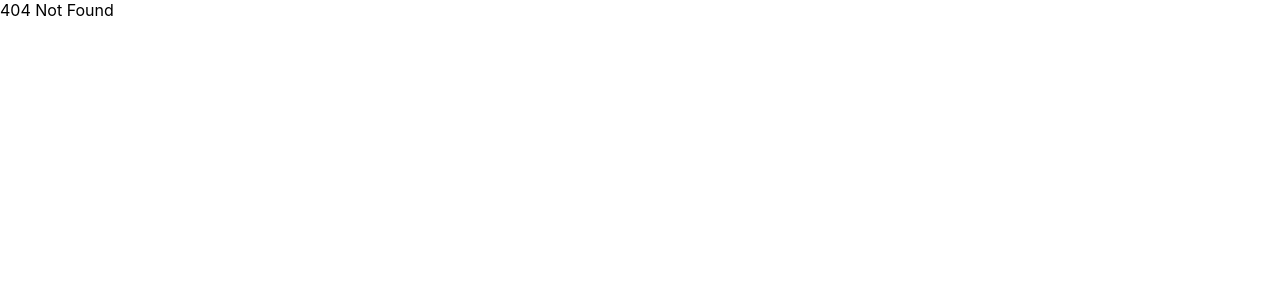
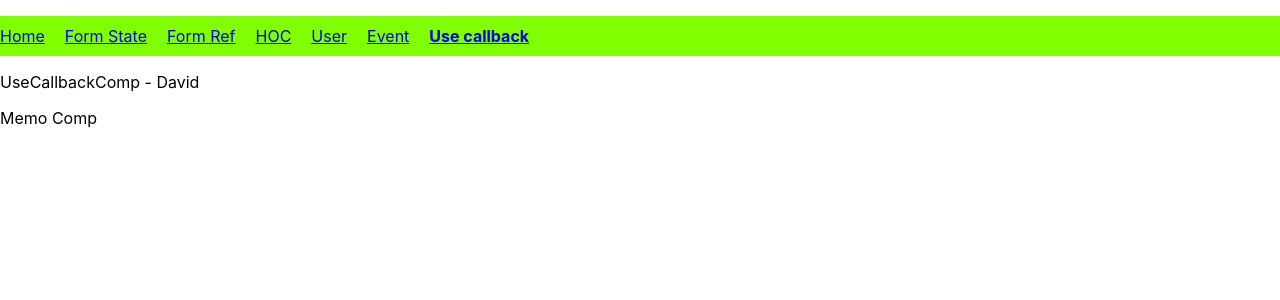
Before and after one commit to paravathmuhsin/react-basics, a React (Create React App) app: page /use-callback in a window 1280 px wide. Before the commit this address had no page. Shown: the top 300 px of the page. Built offline with nearby package versions, Linux system fonts and the light colour scheme; the HTML template or start-up script is replaced by a standard one.

Commit message:
lazy & context

```diff
--- a/src/App.js
+++ b/src/App.js
@@ -1,19 +1,28 @@
+import { Suspense, createContext, lazy } from "react";
 import { Outlet, RouterProvider, createBrowserRouter } from "react-router-dom";
 import "./App.css";
 // import ClassComp from "./ClassComp";
-import Event from "./Event";
+// import Event from "./Event";
 // import First from "./First";
-import FormRef from "./FormRef";
-import FormState from "./FormState";
+// import FormRef from "./FormRef";
+// import FormState from "./FormState";
 // import FunComp from "./FunComp";
-import HocComp from "./HocComp";
-import Header from "./Header";
-import Keys from "./Keys";
+// import HocComp from "./HocComp";
+// import Header from "./Header";
+// import Keys from "./Keys";
 // import Ref from "./Ref";
 // import UseCallbackComp from "./UseCallbackComp";
 // import UseEffectComp from "./UseEffectComp";
 // import UseMemoComp from "./UseMemoComp";
 // import UseStateComp from "./UseStateComp";
+
+const Event = lazy(() => import("./Event"));
+const FormRef = lazy(() => import("./FormRef"));
+const FormState = lazy(() => import("./FormState"));
+const HocComp = lazy(() => import("./HocComp"));
+const Header = lazy(() => import("./Header"));
+const Keys = lazy(() => import("./Keys"));
+const UseCallbackComp = lazy(() => import("./UseCallbackComp"));
 
 const appRouter = createBrowserRouter([
   {
@@ -56,6 +65,10 @@ const appRouter = createBrowserRouter([
         path: "event",
         element: <Event />,
       },
+      {
+        path: "use-callback",
+        element: <UseCallbackComp />,
+      },
     ],
   },
   {
@@ -63,6 +76,8 @@ const appRouter = createBrowserRouter([
     element: <div>404 Not Found</div>,
   },
 ]);
+
+export const AppContext = createContext(null);
 
 function App() {
   // const name = "React app";
@@ -92,7 +107,13 @@ function App() {
   //     <First />
   //   </div>
   // );
-  return <RouterProvider router={appRouter} />;
+  return (
+    <AppContext.Provider value={{ theme: "light" }}>
+      <Suspense fallback={<h2>Loading...</h2>}>
+        <RouterProvider router={appRouter} />
+      </Suspense>
+    </AppContext.Provider>
+  );
 }
 
 export default App;
--- a/src/Header.css
+++ b/src/Header.css
@@ -1,6 +1,11 @@
 .Header ul {
-  background: chartreuse;
   padding: 10px 0;
+}
+.Header.light ul {
+  background: #7fff00;
+}
+.Header.dark ul {
+  background: #e4a10f;
 }
 .Header ul li {
   display: inline-block;
--- a/src/Header.js
+++ b/src/Header.js
@@ -1,10 +1,12 @@
-import React from "react";
+import React, { useContext } from "react";
 import { NavLink } from "react-router-dom";
 import "./Header.css";
+import { AppContext } from "./App";
 
 const Header = () => {
+  const { theme } = useContext(AppContext);
   return (
-    <div className="Header">
+    <div className={`Header ${theme}`}>
       <ul>
         <li>
           <NavLink
@@ -55,6 +57,14 @@ const Header = () => {
             Event
           </NavLink>
         </li>
+        <li>
+          <NavLink
+            className={({ isActive }) => (isActive ? "active" : "")}
+            to="/use-callback"
+          >
+            Use callback
+          </NavLink>
+        </li>
       </ul>
     </div>
   );
--- a/src/UseCallbackComp.js
+++ b/src/UseCallbackComp.js
@@ -16,7 +16,7 @@ const UseCallbackComp = () => {
       >
         UseCallbackComp - {name}
       </p>
-      <MemoComp adhsa={func} />
+      <MemoComp ss={func} />
     </div>
   );
 };
```
